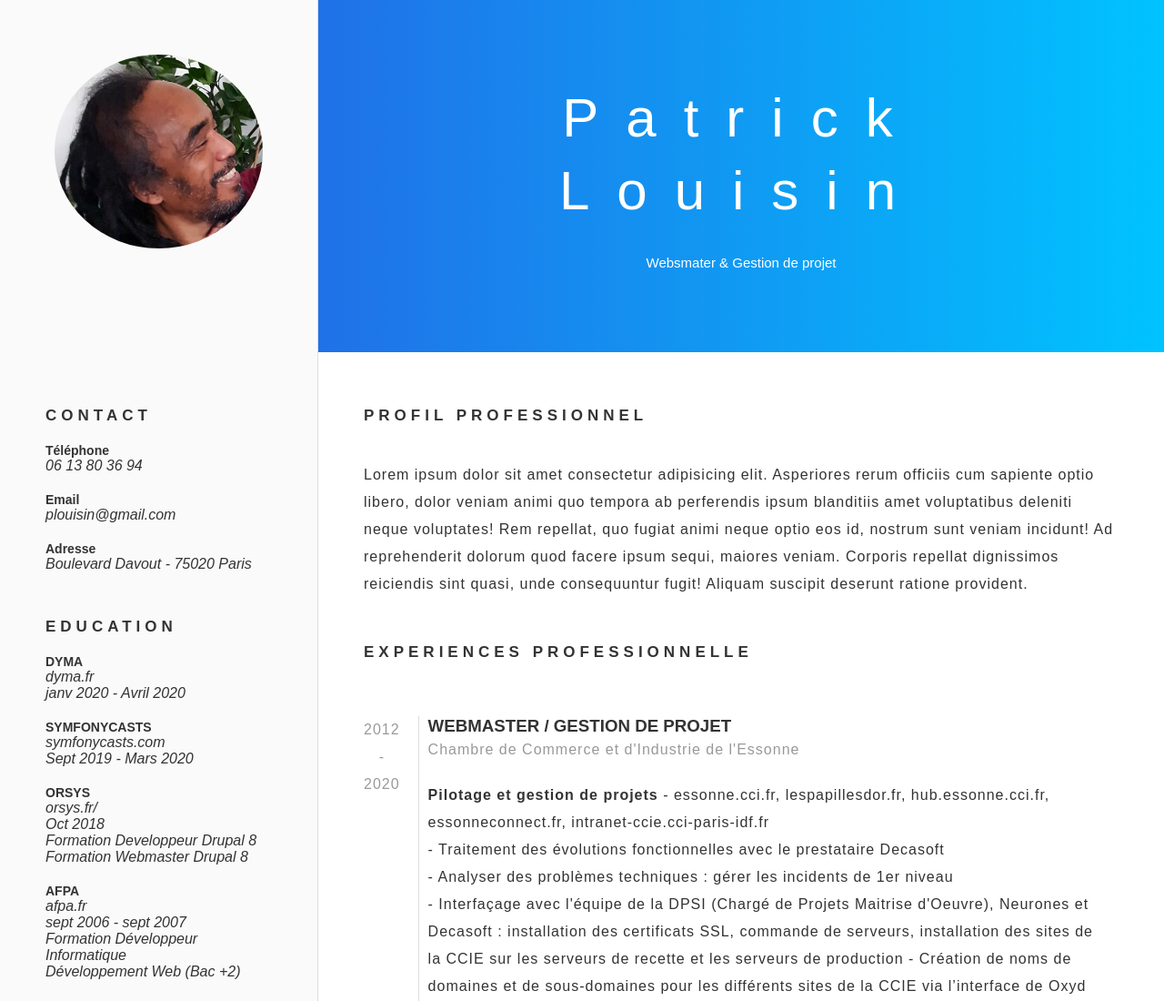
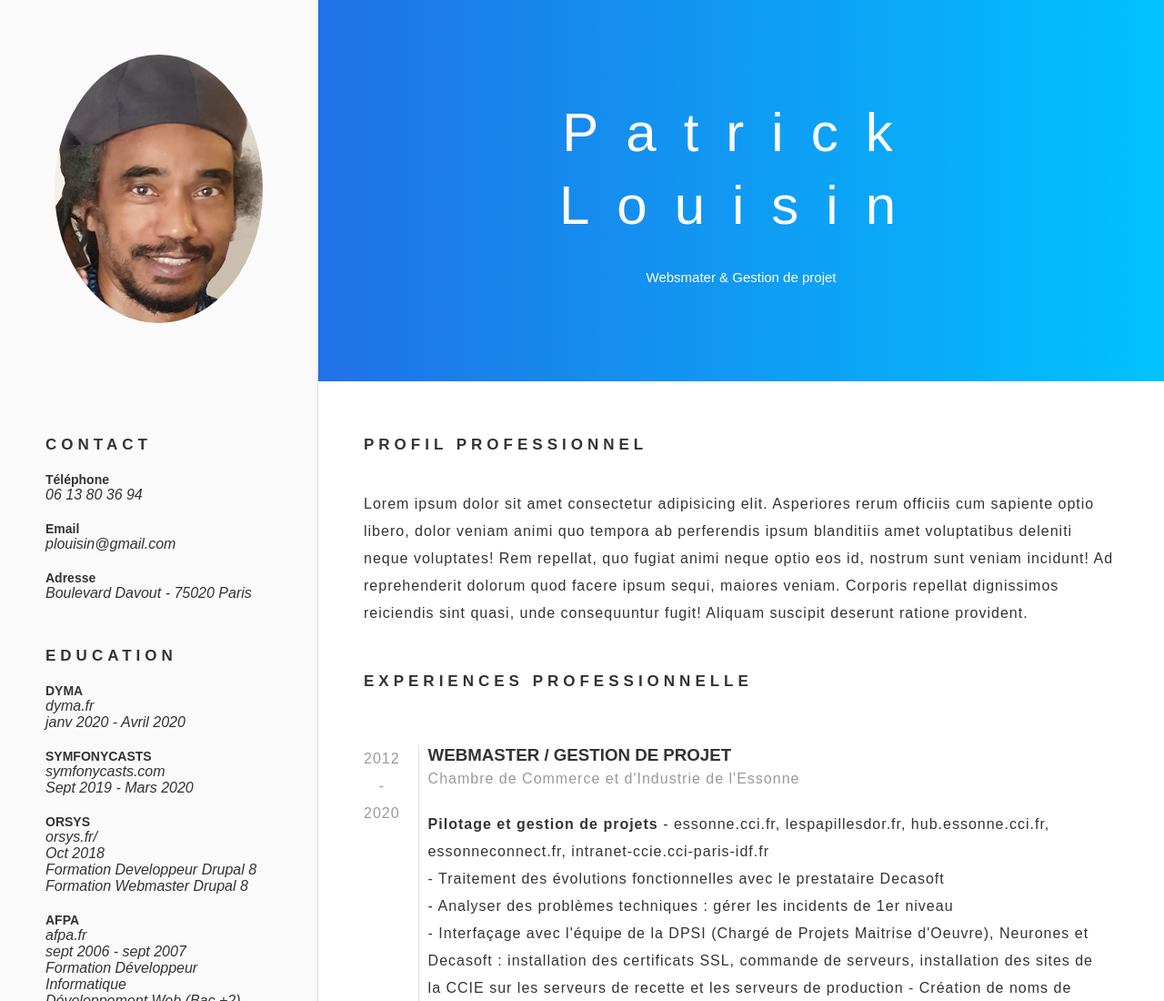
Before and after one commit to Anshen-oss/cv, a website: page index.html in a window 1280 px wide. Shown: the top 1100 px of the page at 91% size. Drawn offline with Linux system fonts and the light colour scheme; a web font is replaced by a local one.

Commit message:
Changement de profil

```diff
--- a/index.html
+++ b/index.html
@@ -16,7 +16,7 @@
       <p>Websmater & Gestion de projet</p>
     </header>
     <section class="picture">
-      <img src="img/profil2.jpg" alt="Patrick">
+      <img src="img/profil.jpg" alt="Patrick">
     </section>
     <aside>
       <div class="block">
```
